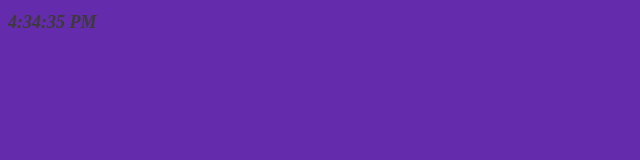
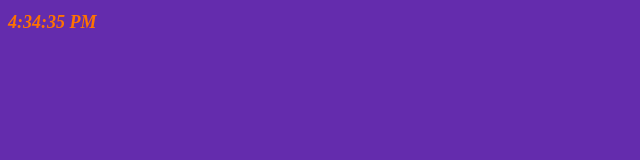
Before and after one commit to edjovilellaca/Reloj-Dinamico, a plain HTML site: page index.html in a window 1280 px wide. Shown: the whole page, without its empty margins (0-640 px from the left). Drawn offline with Linux system fonts and the light colour scheme.

Commit message:
Update style.css

```diff
--- a/style.css
+++ b/style.css
@@ -4,7 +4,7 @@ html {
 
 h1 {
     font-family: 'Times New Roman', serif;
-    color: #3d3a3a;
+    color: #ff7300;
     font-size: large;
     font-style: italic;
 }
```
